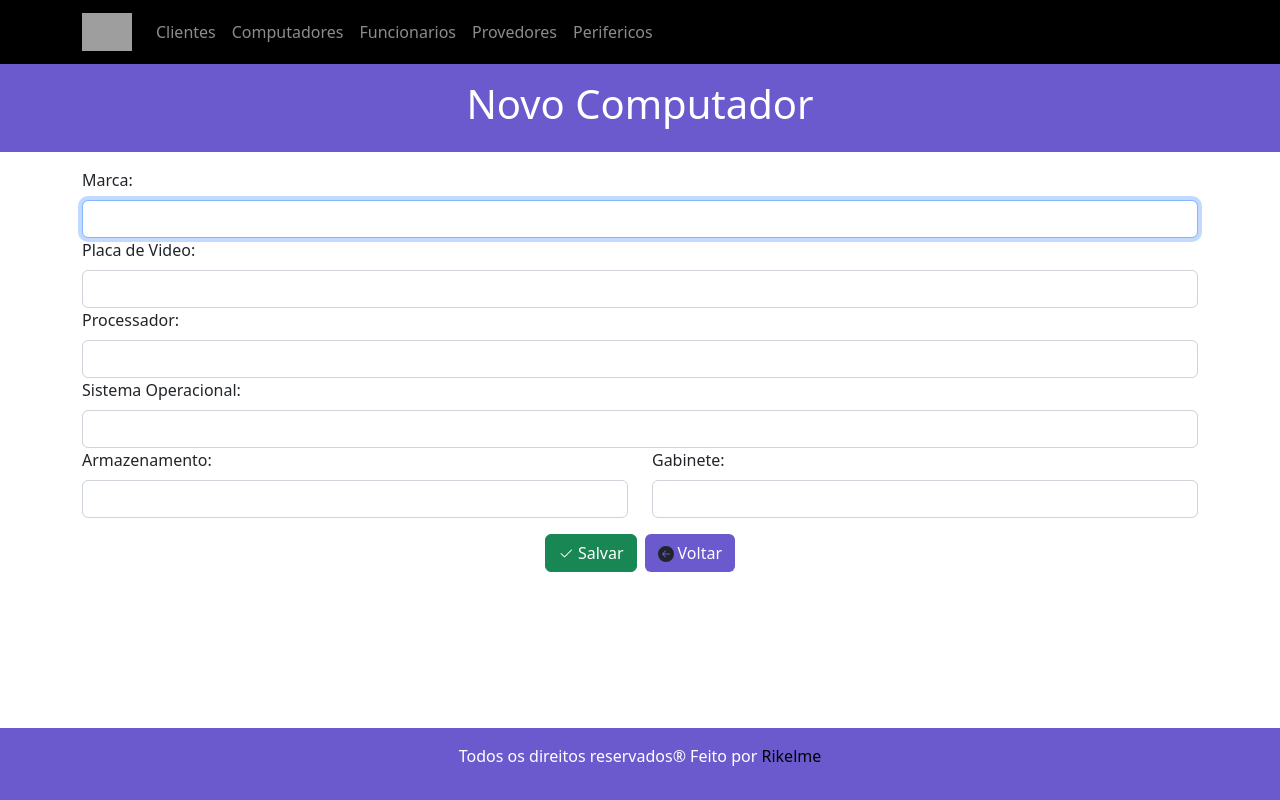
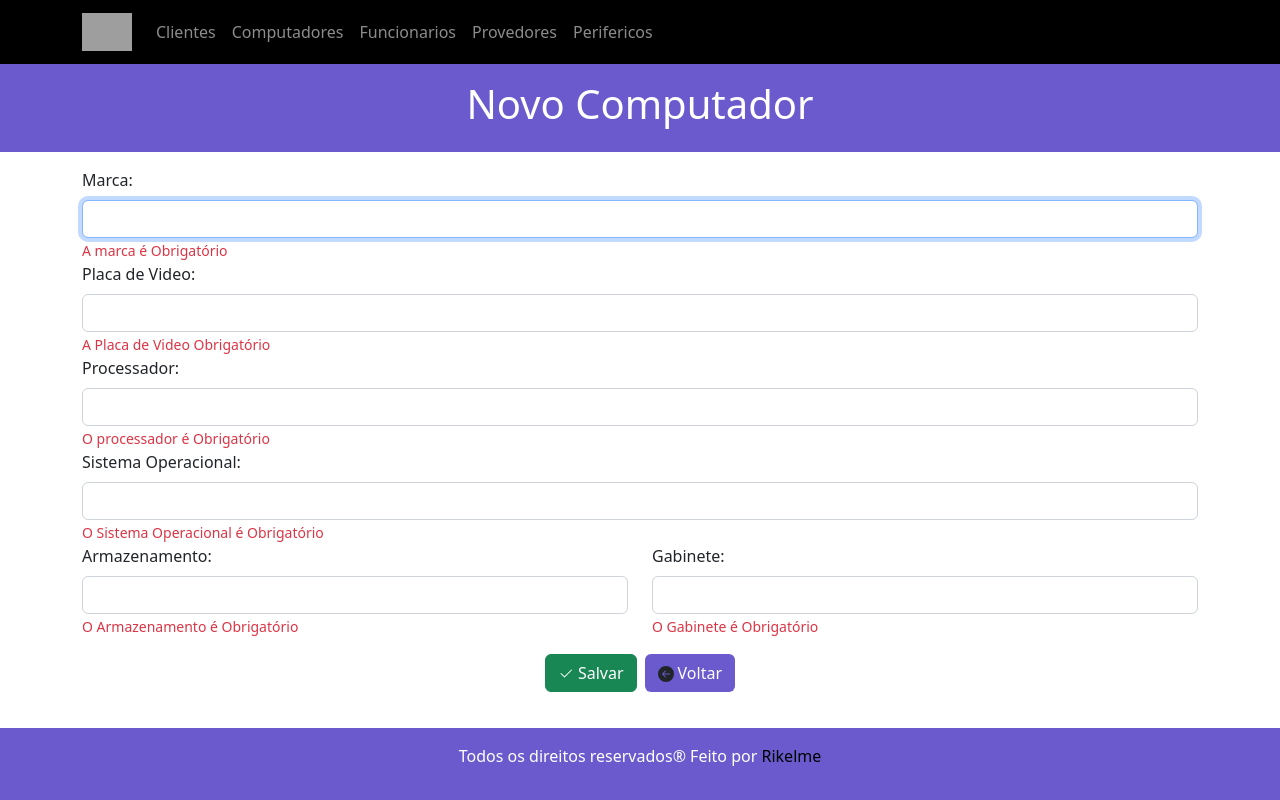
Before and after one commit to Rikelmelopes/LanHouse_React, a Next.js app: page /computadores/form in a window 1280 px wide. Both pictures are taken after a click on the button "Salvar". Built offline with nearby package versions, Linux system fonts and the light colour scheme; grey boxes are pictures that could not be loaded.

Commit message:
Validators adicionados na tabela de Computadores

```diff
--- a/src/pages/computadores/form.jsx
+++ b/src/pages/computadores/form.jsx
@@ -8,6 +8,37 @@ import { Button, Col, Form, Row } from "react-bootstrap";
 import { useForm } from "react-hook-form";
 import { BsArrowLeftCircleFill, BsCheck2 } from "react-icons/bs";
 import { mask } from "remask";
+import * as yup from "yup";
+import { yupResolver } from "@hookform/resolvers/yup";
+
+const schema = yup
+  .object({
+    marca: yup
+      .string("Somente Letras")
+      .required("A marca é Obrigatório")
+      .max(50, "Máximo de 50 caracteres"),
+    placaVideo: yup
+      .string()
+      .required("A Placa de Video Obrigatório")
+      .max(50, "Máximo de 50 caracteres"),
+    processador: yup
+      .string()
+      .required("O processador é Obrigatório")
+      .max(50, "Máximo de 50 caracteres"),
+    sistemaOperacional: yup
+      .string()
+      .max(50, "Máximo de 50 caracteres")
+      .required("O Sistema Operacional é Obrigatório"),
+    armazenamento: yup
+      .string()
+      .required("O Armazenamento é Obrigatório")
+      .max(50, "Máximo de 50 caracteres"),
+    gabinete: yup
+      .string()
+      .required("O Gabinete é Obrigatório")
+      .max(50, "Máximo de 50 caracteres"),
+  })
+  .required();
 
 const form = () => {
   const { push } = useRouter();
@@ -16,7 +47,7 @@ const form = () => {
     handleSubmit,
     setValue,
     formState: { errors },
-  } = useForm();
+  } = useForm({ resolver: yupResolver(schema) });
 
   function salvar(dados) {
     axios.post("/api/computadores", dados);
@@ -39,8 +70,8 @@ const form = () => {
             type="text"
             {...register("marca", clientesValidators.nome)}
           />
-          {errors.nome && (
-            <small className="text-danger">{errors.nome.message}</small>
+          {errors.marca && (
+            <small className="text-danger">{errors.marca.message}</small>
           )}
         </Form.Group>
 
@@ -50,8 +81,8 @@ const form = () => {
             type="text"
             {...register("placaVideo", clientesValidators.nome)}
           />
-          {errors.nome && (
-            <small className="text-danger">{errors.nome.message}</small>
+          {errors.placaVideo && (
+            <small className="text-danger">{errors.placaVideo.message}</small>
           )}
         </Form.Group>
 
@@ -61,8 +92,8 @@ const form = () => {
             type="text"
             {...register("processador", clientesValidators.nome)}
           />
-          {errors.nome && (
-            <small className="text-danger">{errors.nome.message}</small>
+          {errors.processador && (
+            <small className="text-danger">{errors.processador.message}</small>
           )}
         </Form.Group>
 
@@ -72,8 +103,10 @@ const form = () => {
             type="text"
             {...register("sistemaOperacional", clientesValidators.nome)}
           />
-          {errors.nome && (
-            <small className="text-danger">{errors.nome.message}</small>
+          {errors.sistemaOperacional && (
+            <small className="text-danger">
+              {errors.sistemaOperacional.message}
+            </small>
           )}
         </Form.Group>
 
@@ -84,8 +117,10 @@ const form = () => {
               type="text"
               {...register("armazenamento", clientesValidators.nome)}
             />
-            {errors.nome && (
-              <small className="text-danger">{errors.nome.message}</small>
+            {errors.armazenamento && (
+              <small className="text-danger">
+                {errors.armazenamento.message}
+              </small>
             )}
           </Form.Group>
 
@@ -95,8 +130,8 @@ const form = () => {
               type="text"
               {...register("gabinete", clientesValidators.nome)}
             />
-            {errors.nome && (
-              <small className="text-danger">{errors.nome.message}</small>
+            {errors.gabinete && (
+              <small className="text-danger">{errors.gabinete.message}</small>
             )}
           </Form.Group>
         </Row>
--- a/src/pages/provedores/form.jsx
+++ b/src/pages/provedores/form.jsx
@@ -22,11 +22,6 @@ const schema = yup
       .string()
       .required("Telefone Obrigatório")
       .min(5, "Mínimo de 5 caracteres"),
-    endereco: yup
-      .string()
-      .required("Endereço obrigatorio")
-      .min(3, "Mínimo de 3 caracteres")
-      .max(20, "Máximo de 20 caracteres"),
   })
   .required();
 
```
Also changed, not shown: src/pages/clientes/[id].jsx (+3 -5 lines).
